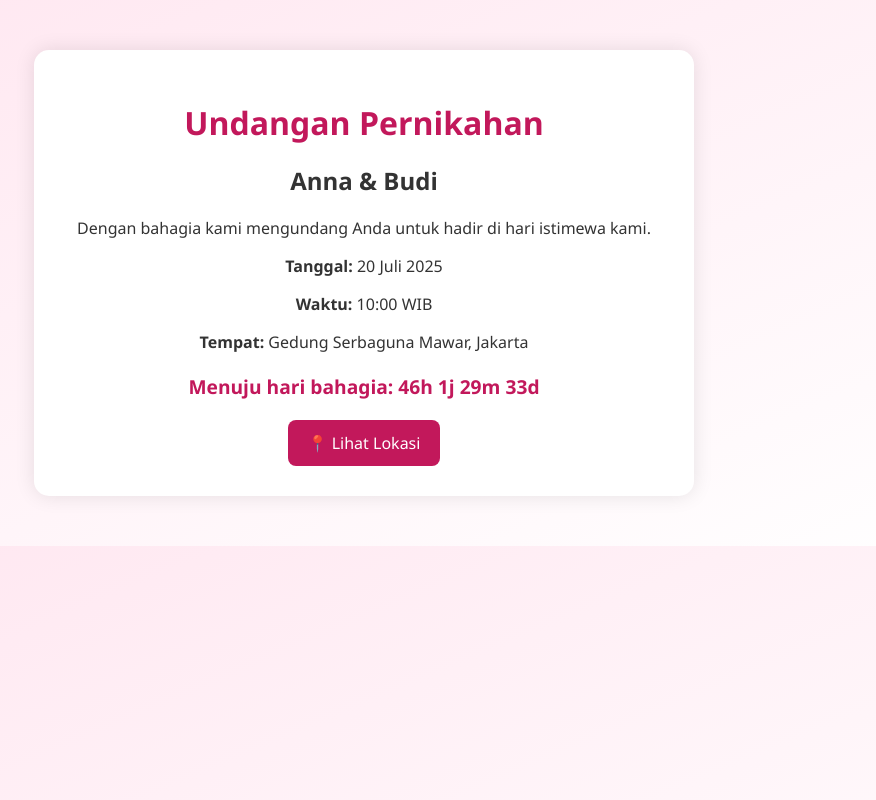
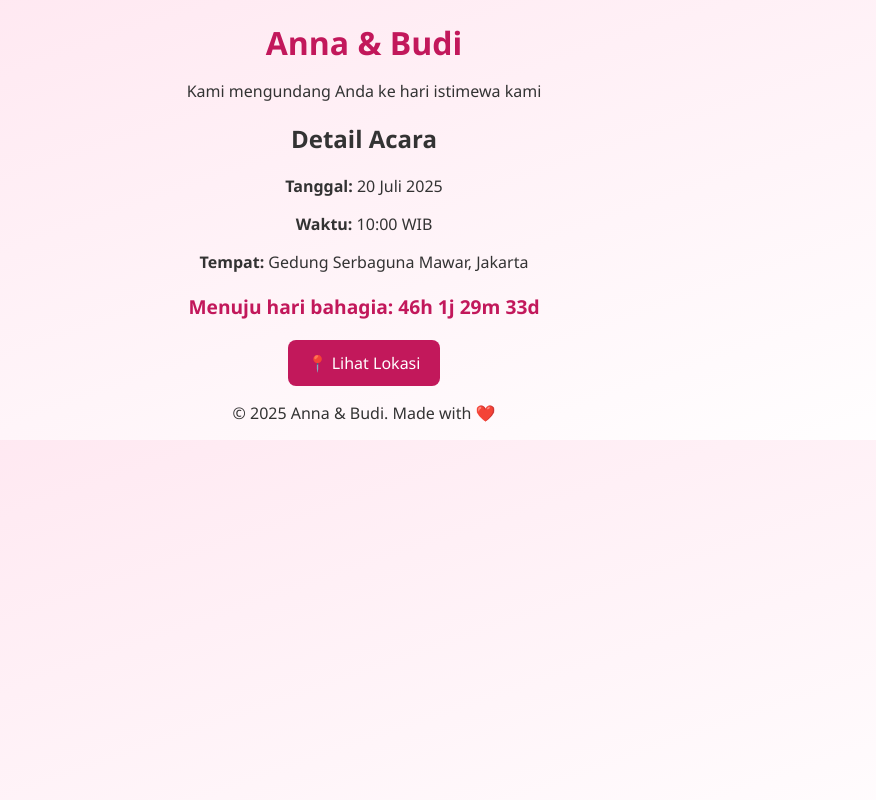
Before and after one commit to Menz76/Undangan-Pernikahan, a plain HTML site: page index.html in a window 1280 px wide. Shown: the whole page, without its empty margins (276-1152 px from the left). Drawn offline with Linux system fonts and the light colour scheme.

Commit message:
Update index.html

```diff
--- a/index.html
+++ b/index.html
@@ -1,30 +1,32 @@
 <!DOCTYPE html>
 <html lang="id">
 <head>
-  <meta charset="UTF-8">
-  <meta name="viewport" content="width=device-width, initial-scale=1.0">
+  <meta charset="UTF-8" />
+  <meta name="viewport" content="width=device-width, initial-scale=1.0"/>
   <title>Undangan Pernikahan Anna & Budi</title>
-  <link rel="stylesheet" href="style.css">
+  <link rel="stylesheet" href="style.css" />
+  <link href="https://fonts.googleapis.com/css2?family=Poppins:wght@300;600&display=swap" rel="stylesheet" />
 </head>
 <body>
-  <div class="container">
-    <h1>Undangan Pernikahan</h1>
-    <h2>Anna & Budi</h2>
-    <p>Dengan bahagia kami mengundang Anda untuk hadir di hari istimewa kami.</p>
+  <div class="wrapper">
+    <header>
+      <h1>Anna & Budi</h1>
+      <p class="tagline">Kami mengundang Anda ke hari istimewa kami</p>
+    </header>
 
-    <div class="info">
+    <section class="info">
+      <h2>Detail Acara</h2>
       <p><strong>Tanggal:</strong> 20 Juli 2025</p>
       <p><strong>Waktu:</strong> 10:00 WIB</p>
       <p><strong>Tempat:</strong> Gedung Serbaguna Mawar, Jakarta</p>
-    </div>
+      <div id="countdown"></div>
+      <a href="https://maps.google.com?q=gedung+serbaguna+mawar+jakarta" target="_blank" class="btn">📍 Lihat Lokasi</a>
+    </section>
 
-    <div id="countdown"></div>
-
-    <a href="https://maps.google.com?q=gedung+serbaguna+mawar+jakarta" target="_blank" class="btn">
-      📍 Lihat Lokasi
-    </a>
+    <footer>
+      <p>© 2025 Anna & Budi. Made with ❤️</p>
+    </footer>
   </div>
-
   <script src="script.js"></script>
 </body>
 </html>
```
